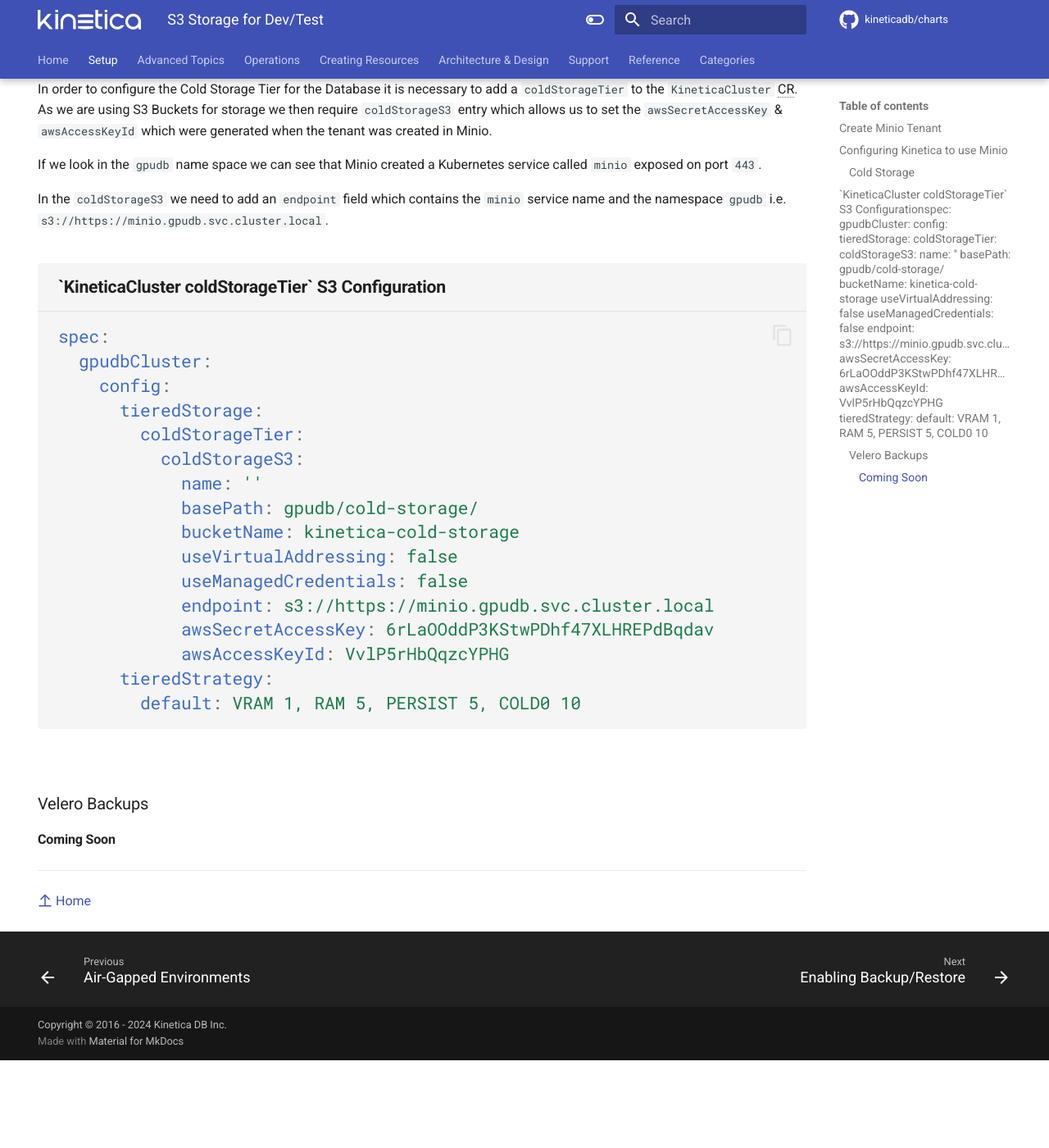
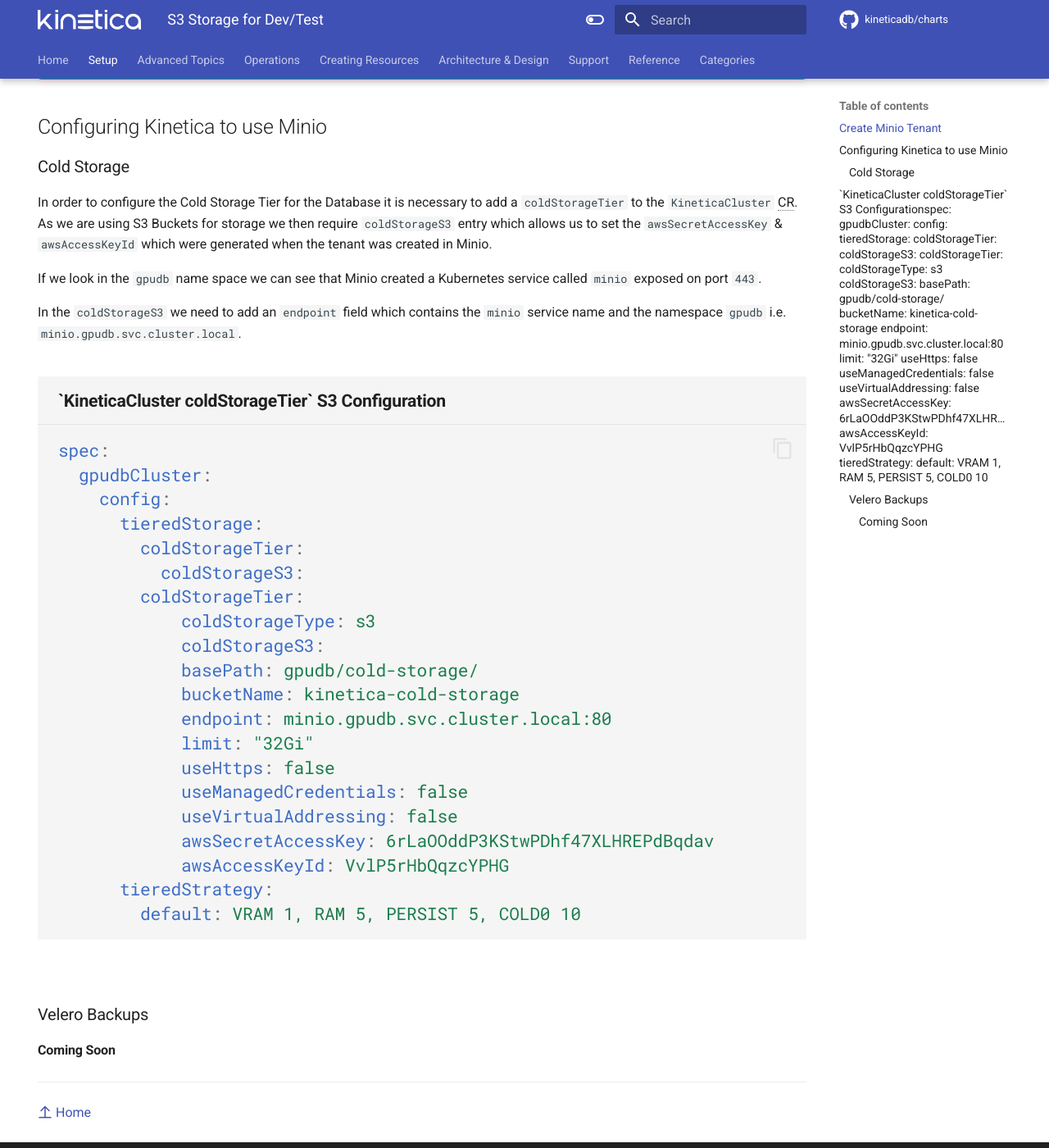
Before and after one commit to kineticadb/charts, an MkDocs documentation site: the page built from docs/Advanced/minio_s3_dev_test.md, in a window 1280 px wide and 1400 px high, scrolled down 1968 px. Shown: the whole window at 82% size. Built offline with MkDocs 1.6.1 and Material for MkDocs 9.7.7, drawn with Linux system fonts in a browser that asks for light colours; comment, search, counter and statistics services are not loaded; the version menu is left out; before the commit the page ends 3261 px from its top, so only the background shows below that; some of the changed text lies outside the part shown.

Commit message:
Update minio docs.

````diff
--- a/docs/Advanced/minio_s3_dev_test.md
+++ b/docs/Advanced/minio_s3_dev_test.md
@@ -19,6 +19,12 @@
 the Kinetica storage class `kinetica-k8s-sample-storageclass`.
 
 ![create_tenant.png](..%2Fimages%2Fminio%2Fcreate_tenant.png)
+
+or use the minio kubectl plugin
+
+```shell title="minio cli - create tenant"
+kubectl minio tenant create kinetica --capacity 32Gi --servers 1 --volumes 1 --namespace gpudb --storage-class kinetica-k8s-sample-storageclass --disable-tls
+```
 
 !!! tip "Console Port Forward"
     Forward the minio console for our newly created tenant
@@ -52,7 +58,7 @@
 Kubernetes service called `minio` exposed on port `443`.
 
 In the `coldStorageS3` we need to add an `endpoint` field which contains the `minio`
-service name and the namespace `gpudb` i.e. `s3://https://minio.gpudb.svc.cluster.local`.
+service name and the namespace `gpudb` i.e. `minio.gpudb.svc.cluster.local`.
 
 ```yaml title="`KineticaCluster coldStorageTier` S3 Configuration"
 spec:
@@ -61,12 +67,16 @@
       tieredStorage:
         coldStorageTier:
           coldStorageS3:
-            name: ''
+        coldStorageTier:
+            coldStorageType: s3
+            coldStorageS3:
             basePath: gpudb/cold-storage/
             bucketName: kinetica-cold-storage
+            endpoint: minio.gpudb.svc.cluster.local:80
+            limit: "32Gi"
+            useHttps: false
+            useManagedCredentials: false
             useVirtualAddressing: false
-            useManagedCredentials: false
-            endpoint: s3://https://minio.gpudb.svc.cluster.local
             awsSecretAccessKey: 6rLaOOddP3KStwPDhf47XLHREPdBqdav
             awsAccessKeyId: VvlP5rHbQqzcYPHG
       tieredStrategy:
````
